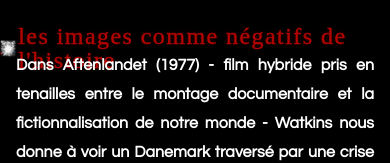
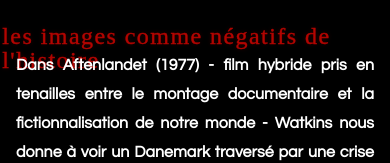
Before and after one commit to toutestavendre/imagesdet-l-vision, a plain HTML site: page index.html in a window 390 px wide. Shown: the top 163 px of the page. Drawn offline with Linux system fonts and the light colour scheme.

Commit message:
Adjust title position for mobile portrait view

```diff
--- a/index.html
+++ b/index.html
@@ -71,7 +71,7 @@
 
     @media (max-width: 768px) and (orientation: portrait) {
       body { padding: 0 1rem 3rem; }
-      .title { left: -1rem; }
+      .title { left: -2rem; }
       .texte p {
        font-size: 1rem;
        line-height: 1.8;
```
